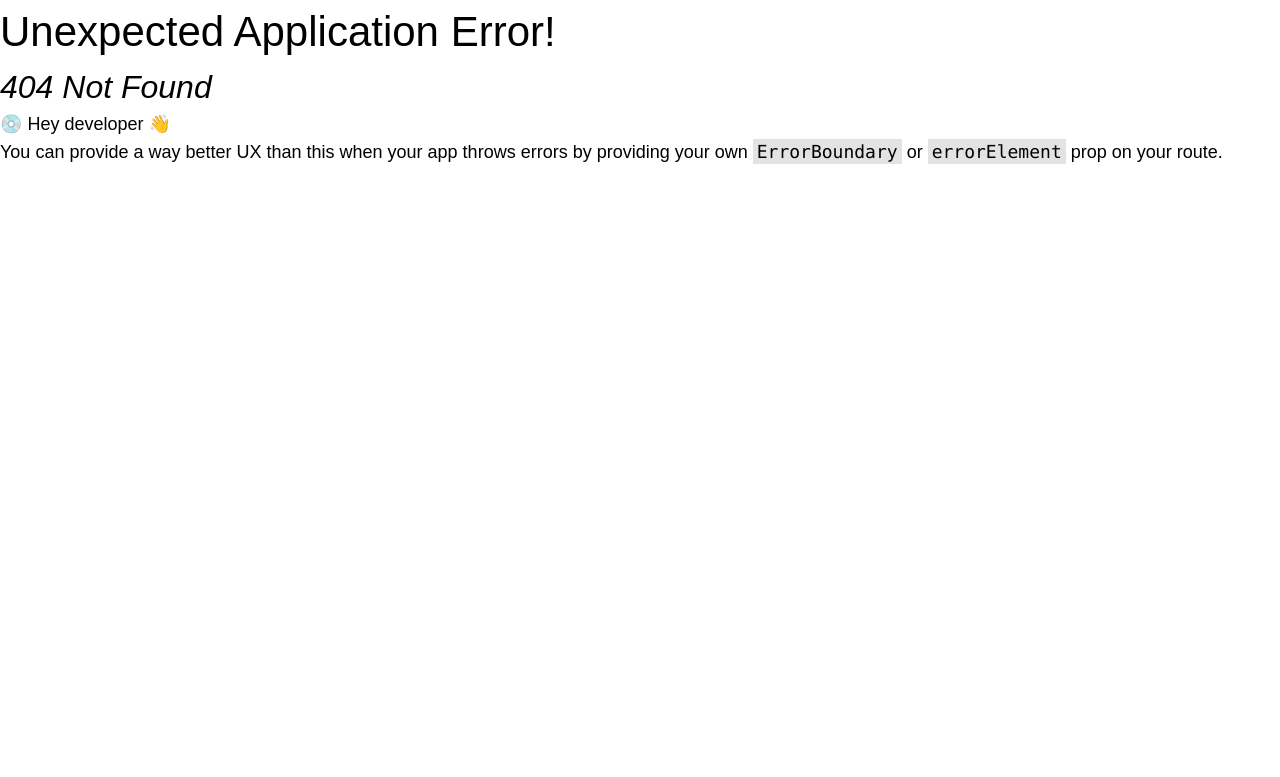
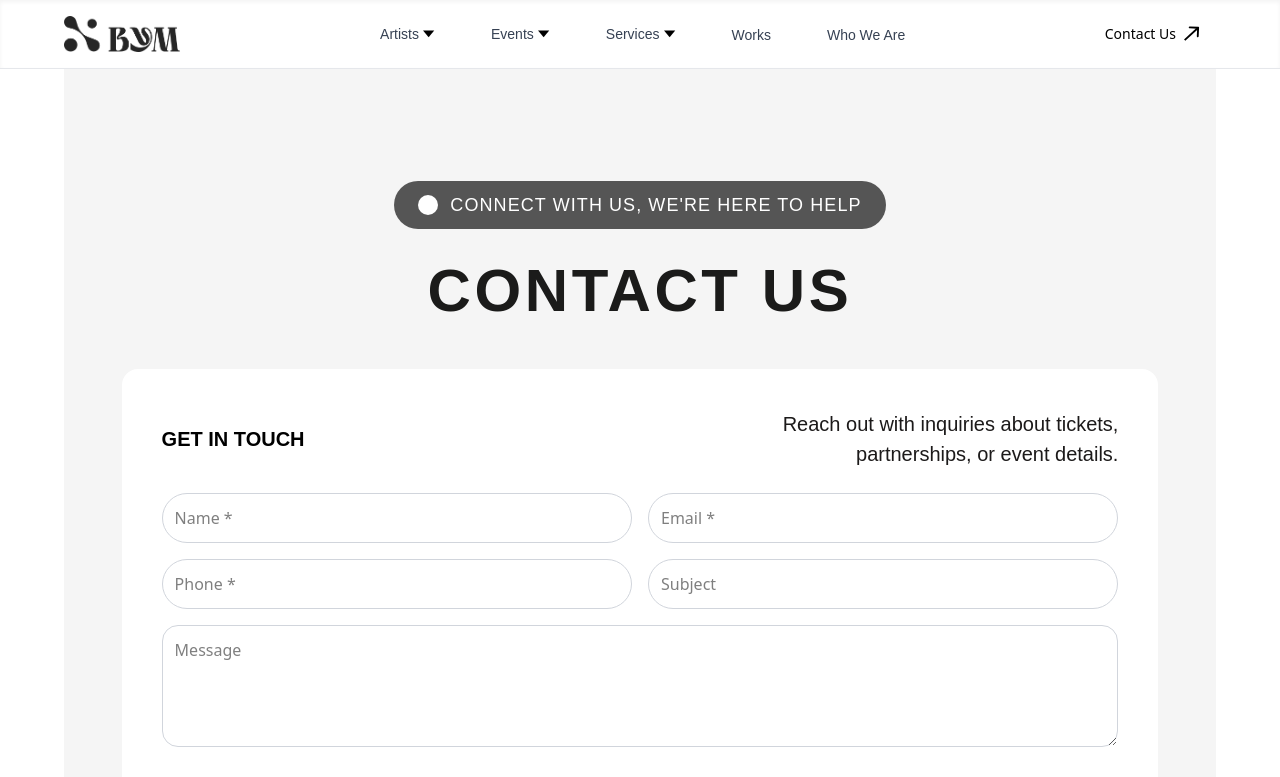
Before and after one commit to marketbytes-devops/music-app, a React app in the folder frontend/: page /ContactUs in a window 1280 px wide. Before the commit this address had no page. Shown: the top 777 px of the page. Built offline with nearby package versions, Linux system fonts and the light colour scheme; the HTML template or start-up script is replaced by a standard one; a web font is replaced by a local one.

Commit message:
contact page created and setup

```diff
--- a/frontend/src/App.jsx
+++ b/frontend/src/App.jsx
@@ -2,16 +2,18 @@ import { createBrowserRouter } from "react-router-dom";
 import { RouterProvider } from "react-router-dom";
 import Layout from "./Layout"
 import Home from "./Pages/Home"
-
+import ContactUs from "./Pages/ContactUs"
 const router = createBrowserRouter([
   {
     path: "/",
     element: <Layout />,
     children: [
       { index: true, element: <Home/> },
+      { path:"/ContactUs", element:<ContactUs/> },
 
     ],
   },
+
 ]);
 
 export default function App() {
--- a/frontend/src/Components/Form/index.jsx
+++ b/frontend/src/Components/Form/index.jsx
@@ -6,6 +6,7 @@ const ContactForm = ({
   fields = ["name", "email", "subject", "phone", "message"],
   buttonText = "Send message",
   onSubmit,
+  wrapperClass = "",
 }) => {
   const [formData, setFormData] = useState({
     name: "",
@@ -69,9 +70,9 @@ const ContactForm = ({
   };
 
   return (
-    <div className="bg-[#F8F8F8] p-10 rounded-2xl">
+    <div className={`bg-[#F8F8F8] p-10 rounded-2xl ${wrapperClass}`}>
       <div className="flex flex-col sm:flex-row justify-between items-center mb-6">
-        <h5 className="text-[26px] font-bold text-black">{title}</h5>
+        <h5 className=" uppercase font-bold text-black">{title}</h5>
         <h4 className=" text-[#1C1A1A] font-medium max-w-md mt-2 sm:mt-0 md:text-right text-center">{description}</h4>
       </div>
 
--- a/frontend/src/Layout/Navbar/index.jsx
+++ b/frontend/src/Layout/Navbar/index.jsx
@@ -16,6 +16,7 @@ const Navbar = () => {
   }, []);
 
   const [menuOpen, setMenuOpen] = useState(false);
+  const [isScrolled, setIsScrolled] = useState(false); // New state to track scroll
 
   const toggleMenu = () => setMenuOpen((prev) => !prev);
   const closeMenu = () => setMenuOpen(false);
@@ -27,6 +28,16 @@ const Navbar = () => {
       }, 100);
     }
   }, [menuOpen]);
+
+  // New useEffect to handle scroll detection
+  useEffect(() => {
+    const handleScroll = () => {
+      setIsScrolled(window.scrollY > 0);
+    };
+
+    window.addEventListener("scroll", handleScroll);
+    return () => window.removeEventListener("scroll", handleScroll);
+  }, []);
 
   const menuItems = [
     {
@@ -64,12 +75,16 @@ const Navbar = () => {
 
   return (
     <>
-      <nav className="w-full mx-auto bg-white shadow-inner hover:shadow-lg border-b border-gray-200 sticky top-0 z-50">
+      <nav
+        className={`w-full mx-auto bg-white ${
+          isScrolled ? "shadow-lg" : "shadow-inner"
+        } border-b border-gray-200 sticky top-0 z-50`}
+      >
         <div className="container mx-auto">
           <div className="flex justify-between items-center py-4">
-            <div className="flex items-center">
+            <Link to='/' className="flex items-center">
               <img src={NavLogo} alt="Logo" className="h-9 w-auto" />
-            </div>
+            </Link>
             <ul className="hidden lg:flex items-center space-x-8">
               {menuItems.map((menu, index) => (
                 <li key={index}>
@@ -88,12 +103,15 @@ const Navbar = () => {
             </ul>
             <div className="hidden lg:flex">
               <Link
-                to="#"
-                className="flex items-center gap-2 bg-transparent hover:bg-gray-50 text-black font-medium py-2
-     px-4  text-sm transition duration-200"
+                to="/ContactUs"
+                className="flex items-center gap-2 bg-transparent text-black font-medium py-2 px-4 text-sm transition duration-200 group"
               >
-                Contact Us
+                <span className="relative inline-block">
+                  Contact Us
+                  <span className="absolute -bottom-1 left-0 right-0 h-0.5 bg-black transform scale-x-0 origin-left transition-transform duration-200 group-hover:scale-x-100"></span>
+                </span>
                 <svg
+                  className="w-4 h-4 transition-transform duration-200 group-hover:translate-x-1"
                   width="17"
                   height="16"
                   viewBox="0 0 17 16"
@@ -150,7 +168,7 @@ const Navbar = () => {
               ))}
               <li>
                 <Link
-                  to="/contact"
+                  to="/ContactUs"
                   onClick={closeMenu}
                   className="flex items-center justify-center gap-2 bg-transparent hover:bg-gray-50
                    text-black font-medium py-2 px-4  text-sm transition duration-200"
--- /dev/null
+++ b/frontend/src/Pages/ContactUs/index.jsx
@@ -0,0 +1,57 @@
+import Form from "../../Components/Form";
+import GoToTop from "../../Components/GoToTop";
+
+const ContactPage = () => {
+  return (
+    <>
+      <style jsx>{`
+        /* NEW: Slide-up animation */
+        @keyframes slideUp {
+          from {
+            transform: translateY(80px);
+            opacity: 0;
+          }
+          to {
+            transform: translateY(0);
+            opacity: 1;
+          }
+        }
+
+        .slide-up-animation {
+          animation: slideUp 1.2s ease-out forwards;
+        }
+      `}</style>
+
+      <section className="mt-0">
+        <div className="container w-full flex justify-center mx-auto ">
+          <div className="w-full bg-[#F5F5F5]  py-4 md:py-28 flex flex-col items-center">
+            <div
+              className="bg-[#555555] rounded-3xl px-6 py-4 flex items-center gap-3 md:mb-8 mb-4 slide-up-animation"
+              style={{ height: "48px" }}
+            >
+              <div className="w-5 h-5 bg-white rounded-full"></div>
+              <p className="text-white font-medium uppercase tracking-[0.06em] leading-none ">
+                Connect With Us, We're Here to Help
+              </p>
+            </div>
+
+            <h1
+              className="text-[#1B1B1A] font-medium uppercase tracking-[0.06em] leading-none
+                    lg:mb-12 mb-10 text-center slide-up-animation"
+            >
+              Contact us
+            </h1>
+            {/* Partners Logo Marquee */}
+            <div className="w-full overflow-hidden slide-up-animation">
+              <Form wrapperClass="bg-white max-w-[450px] w-full p-6 container" />
+            </div>
+          </div>
+        </div>
+      </section>
+
+      <GoToTop/>
+    </>
+  );
+};
+
+export default ContactPage;
```
